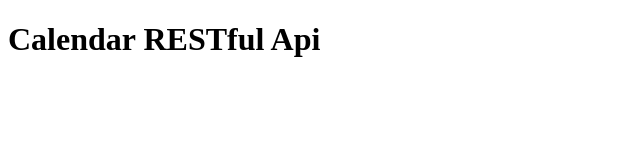
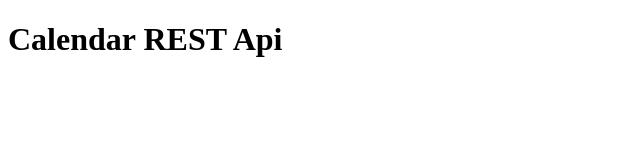
Before and after one commit to ndzalman/Calendar_Server, a plain HTML site: page WebContent/index.html in a window 1280 px wide. Shown: the whole page, without its empty margins (0-640 px from the left). Drawn offline with Linux system fonts and the light colour scheme.

Commit message:
Update index.html

```diff
--- a/WebContent/index.html
+++ b/WebContent/index.html
@@ -2,9 +2,9 @@
 <html>
 <head>
 <meta charset="windows-1255">
-<title>Calendar RESTful Api</title>
+<title>Calendar REST Api</title>
 </head>
 <body>
-	<h1> Calendar RESTful Api </h1>
+	<h1> Calendar REST Api </h1>
 </body>
 </html>
```
